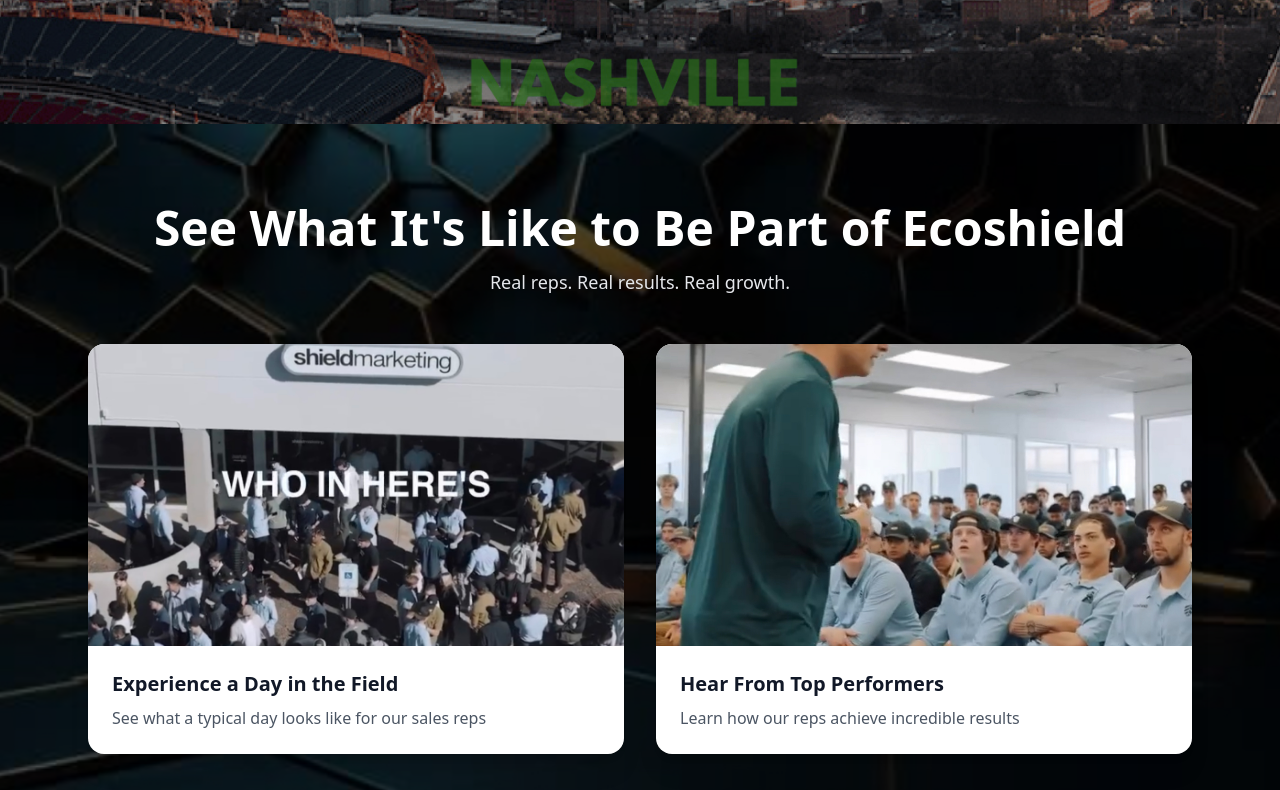
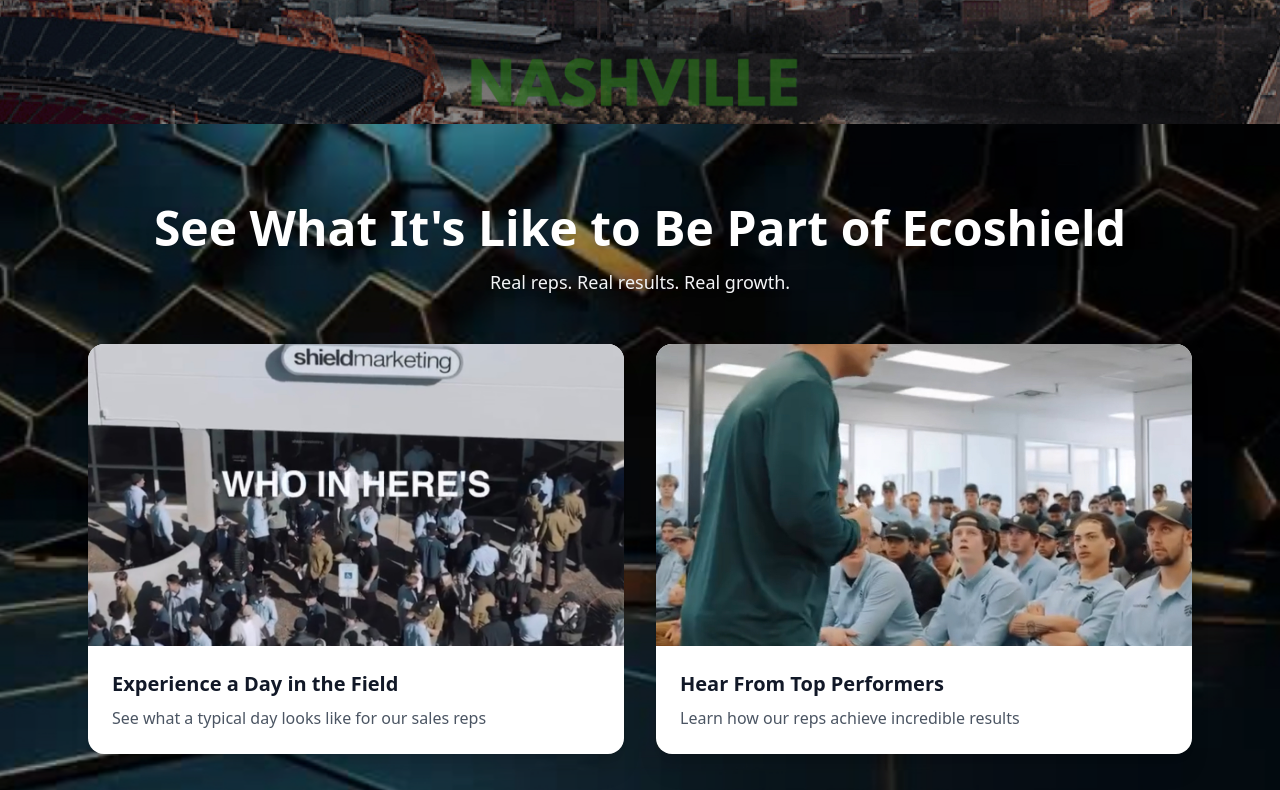
Before and after one commit to RyanRidellLLC/ecoshieldnash, a React (Vite) app: page / in a window 1280 px wide. Shown: the part 500-1290 px from the top of the page. Built offline with nearby package versions, Linux system fonts and the light colour scheme; no server answers.

Commit message:
Updated RecruitingPage.tsx

```diff
--- a/src/RecruitingPage.tsx
+++ b/src/RecruitingPage.tsx
@@ -159,12 +159,12 @@ export default function RecruitingPage() {
         <div className="absolute inset-0 bg-cover bg-center" style={{
           backgroundImage: `url(/background_1.jpg)`
         }}></div>
-        <div className="absolute inset-0 bg-black opacity-70"></div>
+        <div className="absolute inset-0 bg-black opacity-40"></div>
         <div className="relative z-10 max-w-6xl mx-auto px-6 fade-in-on-scroll">
-          <h2 className="text-4xl md:text-5xl font-bold text-center mb-4 text-white">
+          <h2 className="text-4xl md:text-5xl font-bold text-center mb-4 text-white drop-shadow-lg">
             See What It's Like to Be Part of Ecoshield
           </h2>
-          <p className="text-center text-gray-200 mb-12 text-lg">Real reps. Real results. Real growth.</p>
+          <p className="text-center text-gray-100 mb-12 text-lg drop-shadow-md">Real reps. Real results. Real growth.</p>
 
           <div className="grid md:grid-cols-2 gap-8">
             {/* Video 1 */}
```
